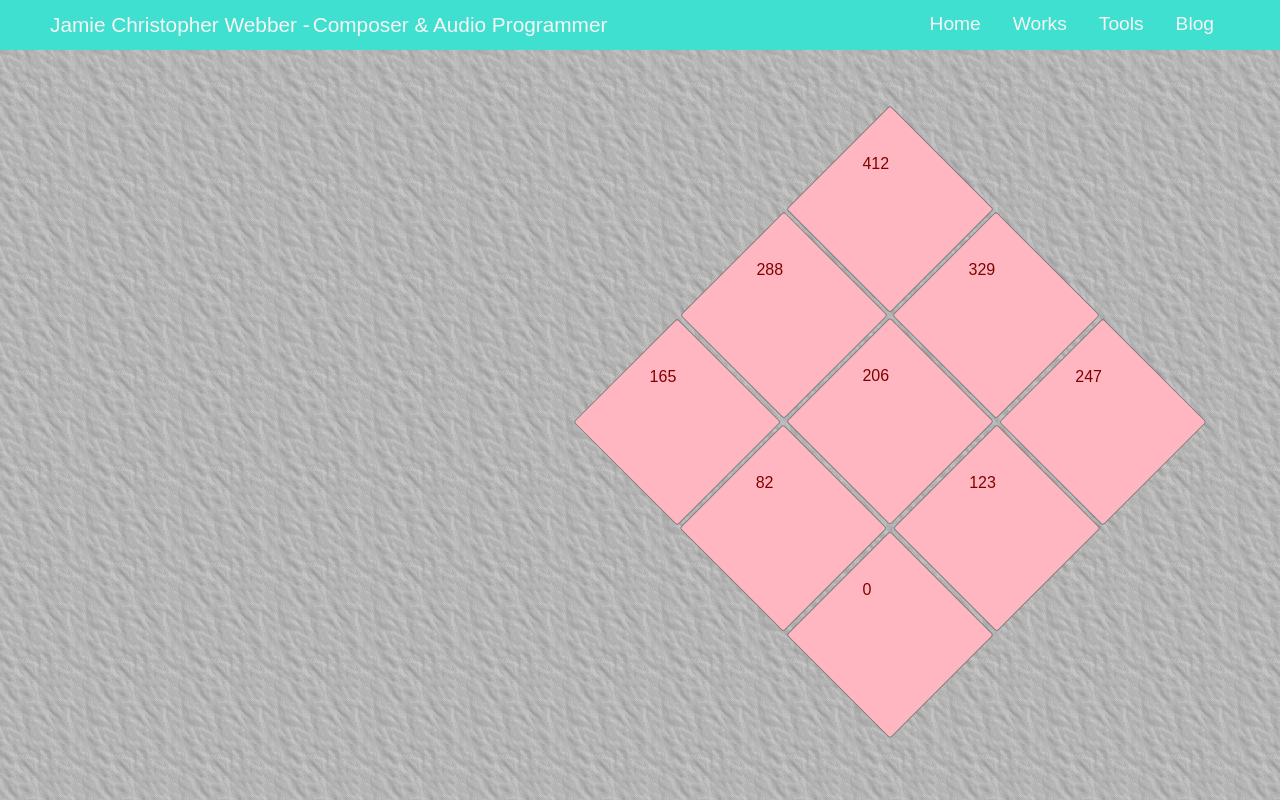
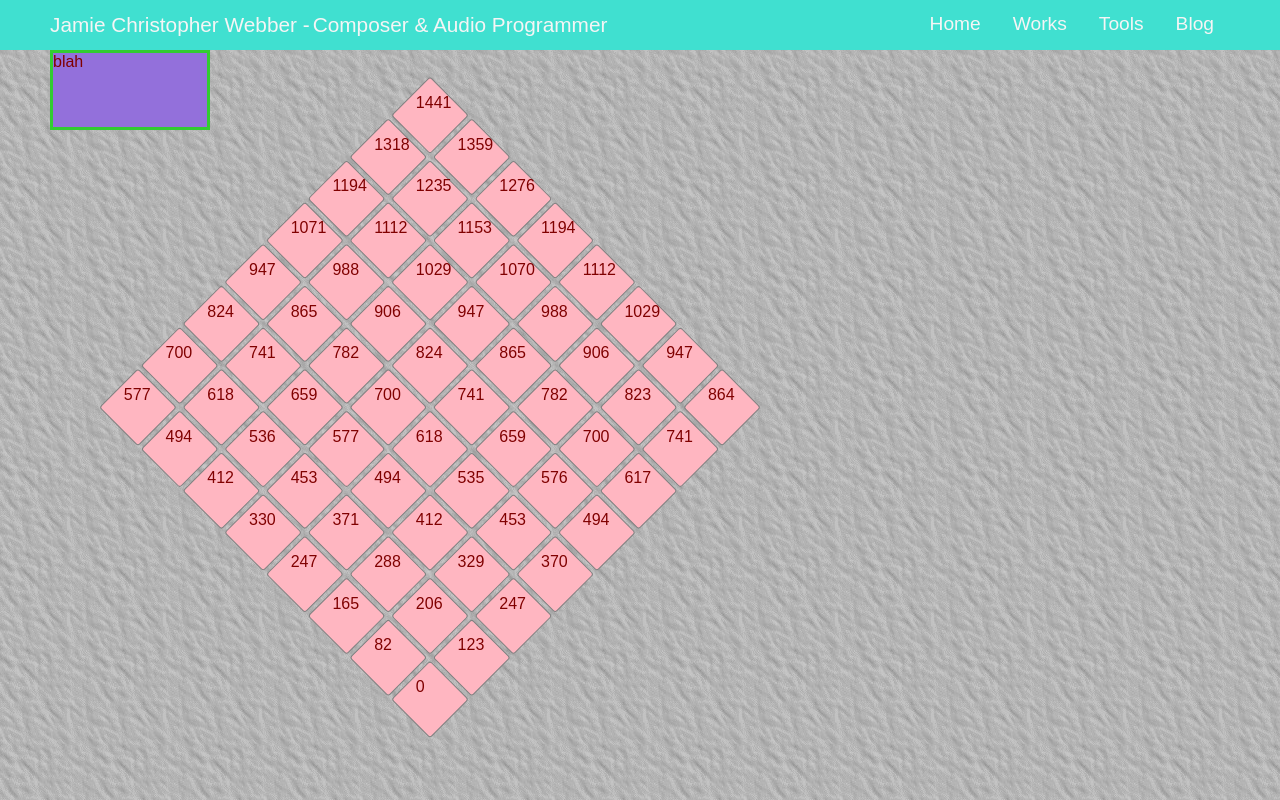
Before and after one commit to jamiecwebber/jcw-website-v2, a React (Create React App) app: page /tools/CTC in a window 1280 px wide. Built offline with nearby package versions, Linux system fonts and the light colour scheme.

Commit message:
added controller box

```diff
--- a/src/pages/Tools/CTC/CombinationToneMap.components.js
+++ b/src/pages/Tools/CTC/CombinationToneMap.components.js
@@ -1,4 +1,4 @@
-import { StyledCTGrid, GridColumn, GridNote, GridNoteText } from './CombinationToneMap.elements'
+import { StyledCTGrid, GridColumn, GridNote, GridNoteText, StyledCTControls } from './CombinationToneMap.elements'
 
 let midiToFrequency = (midi) => {
     return Math.pow(2,((midi-69)/12)) * 440;
@@ -19,6 +19,14 @@ const midiToNote = (midi) => {
     return [note, octave];
 }
 
+export const CTControls = ( { leftMIDI, rightMIDI, gridSize } ) => {
+
+    return (
+        <StyledCTControls>blah</StyledCTControls>
+    )
+
+
+}
 
 export const CTGrid = ( { leftMIDI, rightMIDI, gridSize } ) => {
 
--- a/src/pages/Tools/CTC/CombinationToneMap.elements.js
+++ b/src/pages/Tools/CTC/CombinationToneMap.elements.js
@@ -17,8 +17,13 @@ export const CTContainer = styled(Container)`
     }
 `
 
-export const CTControls = styled.div`
-    flex-grow: 1;
+
+
+export const StyledCTControls = styled.div`
+    width: 20vh;
+    height: 10vh;
+    border: 3px solid limegreen;
+    background-color: mediumpurple;
 `
 
 export const Label = styled.div`
@@ -31,6 +36,8 @@ export const Label = styled.div`
 export const NoteSlider = styled.input`
     width: 70%;
 `
+
+
 
 export const StyledCTGrid = styled.div`
     display: grid;
--- a/src/pages/Tools/CTC/CombinationToneMap.js
+++ b/src/pages/Tools/CTC/CombinationToneMap.js
@@ -1,6 +1,6 @@
 import { useState, useEvent } from 'react'
-import { CTControls , StyledCTGrid, CTContainer, NoteSlider, Label ,} from './CombinationToneMap.elements'
-import { CTGrid } from './CombinationToneMap.components'
+import { CTContainer } from './CombinationToneMap.elements'
+import { CTGrid, CTControls } from './CombinationToneMap.components'
 
 
 // const Note = ({frequency}) => {
@@ -31,7 +31,7 @@ const CTMap = (
 
     const [leftMIDI, setLeftMIDI] = useState(40);
     const [rightMIDI, setRightMIDI] = useState(47);
-    const [gridSize, setGridSize] = useState(3);
+    const [gridSize, setGridSize] = useState(8);
 
     const handleLeftChange = (event) => {
         setLeftMIDI(event.target.value);
```
